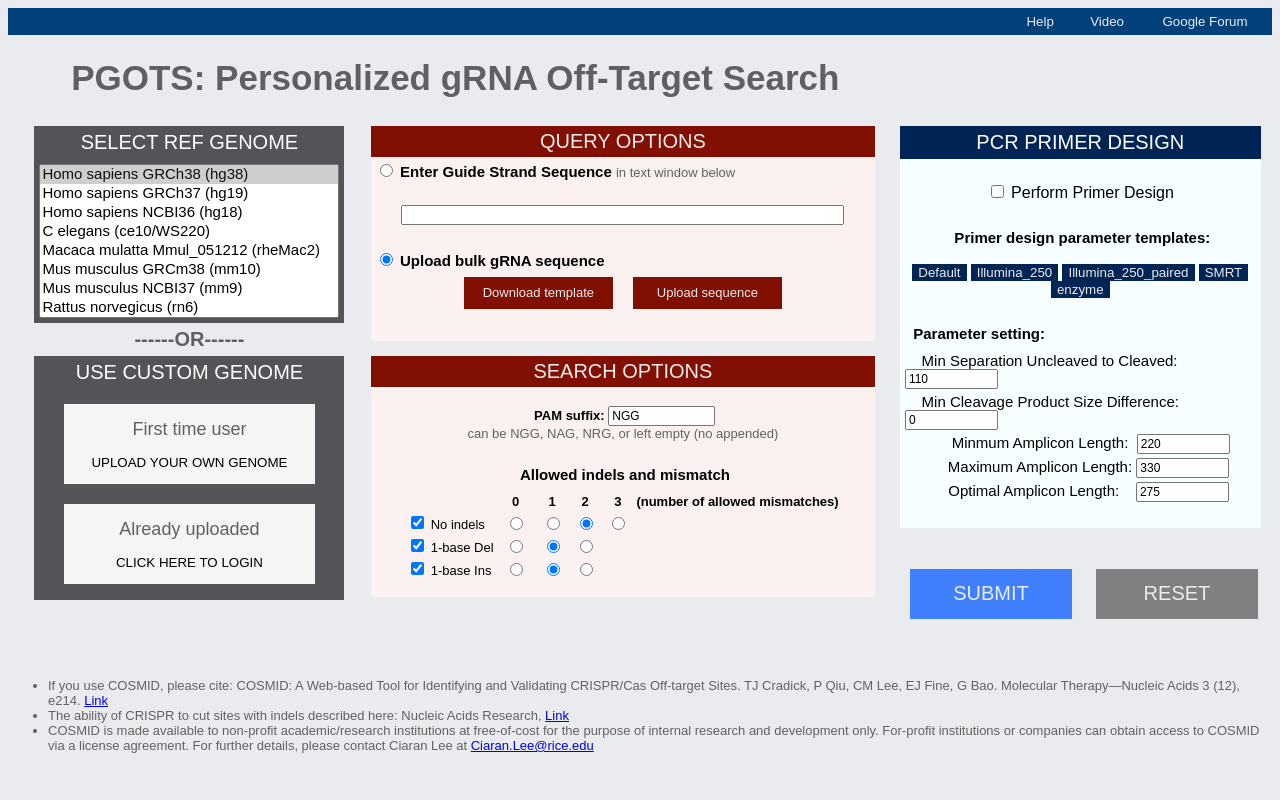
After one commit to pdpdpd/DjangoCos2019, a Django app: template templates/Mainpage_06182019.html in a window 1280 px wide. The commit adds this page. Run offline with Django 3.2, Linux system fonts and the light colour scheme; the template is opened without the code that fills it, so the values that code supplies are empty.

Commit message:
Make cosmid main page visible

```diff
--- a/DjangoCos2019/settings.py
+++ b/DjangoCos2019/settings.py
@@ -37,7 +37,8 @@ INSTALLED_APPS = [
     'django.contrib.sessions',
     'django.contrib.messages',
     'django.contrib.staticfiles',
-    'message'
+    'message',
+    'cosmid'
 ]
 
 MIDDLEWARE = [
@@ -80,7 +81,7 @@ DATABASES = {
         'NAME': "testDjango",
         'USER': "postgres",
         'PASSWORD': "",
-        'HOST':""
+        'HOST': ""
     }
 }
 
--- a/DjangoCos2019/urls.py
+++ b/DjangoCos2019/urls.py
@@ -16,8 +16,10 @@ Including another URLconf
 from django.contrib import admin
 from django.urls import path
 from message.views import getform
+from cosmid.views import getmain
 
 urlpatterns = [
     path('admin/', admin.site.urls),
-    path('msg/', getform)
+    path('msg/', getform),
+    path('mp/', getmain)
 ]
--- /dev/null
+++ b/templates/Mainpage_06182019.html
@@ -0,0 +1,405 @@
+<title>Personalized Off-target Detection!</title>
+<style type="text/css">
+body {font-family: Arial;background-color: e9ebee;}
+h1{padding-left: 5%;}
+</style>
+</head>
+
+<body>
+
+<table width=100% border=0 cellpadding=0 cellspacing=5 bgcolor="#00417b" >
+<tr>
+<td width=80% valign=top align=right>
+</td>
+<td width=5% valign=top align=center>
+<!-- <a href="../../cgi-bin/crispr/COSMID_Output_Help_File.pdf" target="_blank">Help</a> -->
+   <button onclick="javascript:window.location.href='COSMID_Output_Help_File.pdf';"style="border:none;background-color:#00417b;color:e9ebee" >Help</button>
+
+</td>
+<td width=5% valign=top align=center>
+
+<button onclick="javascript:window.location.href='https://www.youtube.com/channel/UCzATmdmnmEPgrmzxjwnhMzQ';"style="border:none;background-color:#00417b;color:e9ebee" >Video</button>
+
+</td>
+<td width=10% valign=top align=center>
+
+<button onclick="javascript:window.location.href='https://groups.google.com/forum/#!forum/cosmid_group';"style="border:none;background-color:#00417b;color:e9ebee" >Google Forum</button>
+
+</td>
+</tr>
+</table>
+
+
+<h1 padding-left: 20%; style='font-size: 35px'><font color="#605f64"><b>PGOTS: Personalized gRNA Off-Target Search</b></font></h1>
+
+<form action="/mp/"  enctype='multipart/form-data' method=get name = 'myform'>
+
+
+
+<table width=100% border=0 cellpadding=0 cellspacing=4>
+<tr>
+
+
+<!-- ref genome -->
+
+
+
+
+<td width=20% valign=top >
+
+<table align=center border=0 cellpadding=5 cellspacing=0>
+<tr>
+<td  valign=top width="100%" bgcolor="#545358" style='font-size: 20px; color: #ffffff'><center>SELECT REF GENOME</center></font>
+</td>
+</tr>
+
+<tr>
+<td align=center width=100% bgcolor="#545358" style='font-size: 20px;'>
+
+
+
+<select name="target_database" size="8" style="font-size : 15px; width: 300px" onclick = 'document.getElementById("dna").checked = "checked"'>
+<option selected value="hg38">Homo sapiens GRCh38 (hg38)</option>
+<option value="hg19">Homo sapiens GRCh37 (hg19)</option>
+<option value="hg18">Homo sapiens NCBI36 (hg18)</option>
+<option value="ce10">C elegans (ce10/WS220)</option>
+<option value="rheMac2">Macaca mulatta Mmul_051212 (rheMac2)</option>
+<option value="mm10">Mus musculus GRCm38 (mm10)</option>
+<option value="mm9">Mus musculus NCBI37 (mm9)</option>
+<option value="rn6">Rattus norvegicus (rn6)</option>
+<option value="HG00110_hap1">HG00110_hap1</option>
+<option value="HG00110_hap2">HG00110_hap2</option>
+
+<!--
+<option value="rn5_idx">Rattus norvegicus NCBI5 (rn5)</option>
+<option value="rn4_idx">Rattus norvegicus NCBI3 (rn4)</option>
+-->
+</select>
+<br>
+<tr>
+<td  valign=top width="100%" bgcolor="#e9ebee" style='font-size: 20px; color: #605f64'><center><b>------OR------</b></center></font>
+</td>
+</tr>
+
+
+<tr>
+<td  valign=top width="100%" bgcolor="#545358" style='font-size: 20px; color: #ffffff'><center>USE CUSTOM GENOME</center></font>
+</td>
+</tr>
+
+
+<!-- custom genome -->
+
+
+<tr>
+<td align=center width=90% bgcolor="#545358" style='font-size: 20px; padding: 5%;'>
+
+<p>
+
+<button type="button"style="width:90%;height:80px;border:none;background-color:#F5F5F5" ><font color="#605f64" size=4px>
+First time user<br></font><br>UPLOAD YOUR OWN GENOME</button>
+
+</p>
+<p>
+
+</p>
+
+
+<p>
+
+<button type="button"style="width:90%;height:80px;border:none;background-color:#F5F5F5" ><font color="#605f64" size=4px>
+Already uploaded<br></font><br>CLICK HERE TO LOGIN</button>
+</p>
+
+</td>
+</tr>
+</table>
+
+
+<!-- seq -->
+
+
+<td width=33% valign=top align=center>
+<table align=left width=96% border=0 cellpadding=4 cellspacing=0>
+<tr>
+<td align=center width="100%" bgcolor="#821002" style='font-size: 20px; color: #e9ebee'>QUERY OPTIONS</font>
+</td>
+</tr>
+
+
+
+<tr>
+<td valign=top bgcolor="#Faf1f0" style='font-size: 15px'>
+<div style='font-size: 15px; color: #000000'>
+<input type="radio" name="tag_type" value="seq" checked id = 'seq'>
+<b>Enter Guide Strand Sequence</b> <span style='font-size: 13px; color: #626262'>in text window below</span>
+</div>
+</td>
+</tr>
+
+
+<tr>
+<td align=center width=100% bgcolor="#Faf1f0" style='font-size: 15px'>
+    <br>
+<input type="text" name="tag" value="" size="60" style='font-size: 12px' maxength="60" onfocus = 'document.getElementById("seq").checked = "checked"'>
+<br><br>
+
+
+</td>
+</tr>
+
+
+
+
+<tr>
+    <td valign=top bgcolor="#Faf1f0" style='font-size: 13px'>
+        <div style='font-size: 15px; color: #000000'>
+            <input type="radio" name="tag_type" value="upload_file" checked id = 'seq'>
+                <b>Upload bulk gRNA sequence</b> <span style='font-size: 13px; color: #626262'></span>
+        </div>
+
+    </td>
+</tr>
+
+
+<tr>
+    <td valign=top bgcolor="#Faf1f0" style='font-size: 13px;' >
+
+        <p align=center>
+
+        <button type="button" style="width:30%;height:32px;border:none;background-color:#821002" ><font color="#e9ebee" size=2px>
+            Download template</button>
+
+        &emsp;
+
+        <button type="button"  style="width:30%;height:32px;border:none;background-color:#821002;" ><font color="#e9ebee" size=2px>
+            Upload sequence</button>
+        </p>
+        &emsp;
+    </td>
+</tr>
+
+
+<!-- not defined yet -->
+<tr>
+<td valign=top width=100% bgcolor="#e9ebee" style='font-size: 10px'>
+<div style='font-size: 7px; color: #000000'>
+
+    <br>
+</div>
+</td>
+</tr>
+
+<tr>
+<td align=center width="100%" bgcolor="#821002" style='font-size: 20px; color: #e9ebee'>SEARCH OPTIONS</font>
+</td>
+</tr>
+
+<tr>
+<td valign=top align=center width=90% bgcolor="#Faf1f0" style='font-size: 13px'>
+<br> <b>&nbsp;PAM suffix: </b>
+<input type="text" name="tag_suffix" value="NGG" size="12" style='font-size: 12px' maxlength="10">
+<!--
+<select name="tag_suffix" class="drop_down">
+<option value="">NONE</option>
+<option selected value="NGG">NGG</option>
+<option value="NAG">NAG</option>
+<option value="NRG">NRG</option>
+</select>
+-->
+<br>
+<span style='font-size: 13px; color: #626262'>can be NGG, NAG, NRG, or left empty (no appended)</span>
+</td>
+</tr>
+
+<tr>
+<td valign=top bgcolor="#Faf1f0" style='font-size: 15px'>
+<br>
+<div style='font-size: 15px; color: #000000' align=center> &nbsp;<b>Allowed indels and mismatch </b> <span style='font-size: 13px; color: #626262'></div>
+</td>
+</tr>
+
+<tr>
+<td valign=top bgcolor="#Faf1f0" style='font-size: 15px'>
+<table class="matrix" border="0" style='font-size: 13px' align=center>
+<tr>
+<th>&nbsp;</th>
+<th>&nbsp;&nbsp;&nbsp;&nbsp;0&nbsp;&nbsp;&nbsp;&nbsp;</th>
+<th>&nbsp;&nbsp;&nbsp;1&nbsp;&nbsp;&nbsp;</th>
+<th>&nbsp;&nbsp;&nbsp;2&nbsp;&nbsp;&nbsp;</th>
+<th>&nbsp;&nbsp;&nbsp;3&nbsp;&nbsp;&nbsp;</th>
+<!-- <th>&nbsp;&nbsp;&nbsp;4&nbsp;&nbsp;&nbsp;</th> -->
+<th style='font-size: 13px'> (number of allowed mismatches)</th>
+</tr>
+
+<tr>
+<td><input type="checkbox" name="CheckBox_no_indel" class="multiple_choice" checked > No indels</td>
+<th><input type="radio" name="mismatch_no_indel" class="multiple_choice" value="0" ></th>
+<th><input type="radio" name="mismatch_no_indel" class="multiple_choice" value="1" ></th>
+<th><input type="radio" name="mismatch_no_indel" class="multiple_choice" value="2" checked></th>
+<th><input type="radio" name="mismatch_no_indel" class="multiple_choice" value="3" ></th>
+<!-- <th><input type="radio" name="mismatch_no_indel" class="multiple_choice" value="4" ></th> -->
+</tr>
+<tr>
+<td><input type="checkbox" name="CheckBox_1_del" class="multiple_choice" checked> 1-base Del</td>
+<th><input type="radio" name="mismatch_1_del" class="multiple_choice" value="0" ></th>
+<th><input type="radio" name="mismatch_1_del" class="multiple_choice" value="1" checked></th>
+<th><input type="radio" name="mismatch_1_del" class="multiple_choice" value="2" ></th>
+<!-- <th><input type="radio" name="mismatch_1_del" class="multiple_choice" value="3" ></th>  -->
+<!-- <th><input type="radio" name="mismatch_1_del" class="multiple_choice" value="4" ></th>  -->
+</tr>
+<tr>
+<td><input type="checkbox" name="CheckBox_1_ins" class="multiple_choice" checked> 1-base Ins</td>
+<th><input type="radio" name="mismatch_1_ins" class="multiple_choice" value="0" ></th>
+<th><input type="radio" name="mismatch_1_ins" class="multiple_choice" value="1" checked></th>
+<th><input type="radio" name="mismatch_1_ins" class="multiple_choice" value="2" ></th>
+<!-- <th><input type="radio" name="mismatch_1_ins" class="multiple_choice" value="3" ></th> -->
+<!-- <th><input type="radio" name="mismatch_1_ins" class="multiple_choice" value="4" ></th> -->
+</tr>
+
+<!-- the purpose of the following block is just for cosmatic, making the background longer/lower than the text box -->
+<tr>
+<td></td>
+<th></th>
+<th></th>
+<th></th>
+</tr>
+<tr>
+<td></td>
+<th></th>
+<th></th>
+<th></th>
+</tr>
+<tr>
+<td></td>
+<th></th>
+<th></th>
+<th></th>
+</tr>
+<!-- the purpose of the above block is just cosmatic  -->
+</table>
+
+
+
+
+
+<!-- PCR  -->
+
+
+
+
+
+</td>
+</tr>
+</table>
+</td>
+
+<td valign=top rowspan=1 width=25%>
+
+<table width=98% border=0 cellpadding=5 cellspacing=0>
+<tr>
+<td align=center width="100%" bgcolor="#002453" style='font-size: 20px; color: #ffffff'>PCR PRIMER DESIGN</font>
+</td>
+</tr>
+
+<tr>
+<td valign=top align=center width=90% bgcolor="#f7feff" style='font-size: 16px'>
+<br>
+<input type="checkbox" name="primer_design" class="multiple_choice" > Perform Primer Design </td>
+</tr>
+
+
+<tr>
+<td valign=top align=center width=88% bgcolor="#f7feff" style='font-size:15px;'>
+<br> <b>&nbsp;Primer design parameter templates: </b>
+<br>
+<br>
+<input type="button" style="border:none;background-color:#002453;color:e9ebee" value="Default" onclick="minSeparationUncleavedToCleaved.value=110;minCleavageProductSizeDifference.value=0;minAmpliconLength.value=220;maxAmpliconLength.value=330;optimalAmpliconLength.value=275;primer_design.checked=true;">
+
+
+<input type="button" style="border:none;background-color:#002453;color:e9ebee" value="Illumina_250" onclick="minSeparationUncleavedToCleaved.value=62;minCleavageProductSizeDifference.value=0;minAmpliconLength.value=125;maxAmpliconLength.value=175;optimalAmpliconLength.value=160;primer_design.checked=true;">
+<input type="button" style="border:none;background-color:#002453;color:e9ebee" value="Illumina_250_paired" onclick="minSeparationUncleavedToCleaved.value=120;minCleavageProductSizeDifference.value=0;minAmpliconLength.value=250;maxAmpliconLength.value=350;optimalAmpliconLength.value=300;primer_design.checked=true;">
+<input type="button" style="border:none;background-color:#002453;color:e9ebee" value="SMRT" onclick="minSeparationUncleavedToCleaved.value=135;minCleavageProductSizeDifference.value=0;minAmpliconLength.value=250;maxAmpliconLength.value=600;optimalAmpliconLength.value=280;primer_design.checked=true;">
+<input type="button" style="border:none;background-color:#002453;color:e9ebee" value="enzyme" onclick="minSeparationUncleavedToCleaved.value=150;minCleavageProductSizeDifference.value=125;minAmpliconLength.value=250;maxAmpliconLength.value=1000;optimalAmpliconLength.value=450;primer_design.checked=true;">
+</td>
+</tr>
+
+<tr>
+<td valign=top bgcolor="#f7feff" style='font-size: 15px'>
+<br>
+<div style='font-size: 15px; color: #000000'> &nbsp;&nbsp;<b>Parameter setting: </b> <span style='font-size: 13px; color: #626262'></div>
+</td>
+</tr>
+
+<tr>
+<td valign=top bgcolor="#f7feff" style='font-size: 15px'>
+
+<div style='font-size: 15px; color: #000000'>  &nbsp; &nbsp; Min Separation Uncleaved to Cleaved:
+<input type="text" name="minSeparationUncleavedToCleaved" id="minSeparationUncleavedToCleaved" value="110" size="10" style='font-size: 12px' maxength="60">
+</div>
+
+<div style='font-size: 3px; color: #000000'> &nbsp;&nbsp;<span style='font-size: 13px; color: #626262'></div>
+
+<div style='font-size: 15px; color: #000000'>  &nbsp; &nbsp; Min Cleavage Product Size Difference:
+<input type="text" name="minCleavageProductSizeDifference" id="minCleavageProductSizeDifference" value="0" size="10" style='font-size: 12px' maxength="60">
+</div>
+
+<div style='font-size: 3px; color: #000000'> &nbsp;&nbsp;<span style='font-size: 13px; color: #626262'></div>
+
+<div style='font-size: 15px; color: #000000' align=center>  &nbsp; &nbsp;&nbsp; Minmum Amplicon Length:&nbsp;
+<input type="text" name="minAmpliconLength" id="minAmpliconLength" value="220" size="10" style='font-size: 12px' maxength="60">
+</div>
+
+<div style='font-size: 3px; color: #000000'> &nbsp;&nbsp;<span style='font-size: 13px; color: #626262'></div>
+
+<div style='font-size: 15px; color: #000000' align=center>  &nbsp; &nbsp; Maximum Amplicon Length:
+<input type="text" name="maxAmpliconLength" id="maxAmpliconLength" value="330" size="10" style='font-size: 12px' maxength="60">
+</div>
+</div>
+
+<div style='font-size: 3px; color: #000000'> &nbsp;&nbsp;<span style='font-size: 13px; color: #626262'></div>
+
+<div style='font-size: 15px; color: #000000' align=center>  &nbsp; &nbsp; Optimal Amplicon Length:&nbsp; &nbsp;
+<input type="text" name="optimalAmpliconLength" id="optimalAmpliconLength" value="275" size="10" style='font-size: 12px' maxength="60">
+</div>
+
+
+<div style='font-size: 3px; color: #000000'> &nbsp;&nbsp;<span style='font-size: 13px; color: #626262'></div>
+<div style='font-size: 15px; color: #000000'>  &nbsp; &nbsp;
+</div>
+</td>
+</tr>
+
+</table>
+
+
+<table width=100% border=0 cellpadding=5 cellspacing=0>
+<tr>
+<td align=center>
+<br>
+<br>
+<BUTTON TYPE="submit" style="font-size: 20px;width:45%;height:50px;border:none;background-color:#4080ff;color:e9ebee" >SUBMIT</BUTTON>
+
+        &emsp;
+
+<BUTTON TYPE="reset" style="font-size: 20px;width:45%;height:50px;border:none;background-color:#7f8081;color:e9ebee" >RESET</BUTTON>
+</tr>
+
+</table>
+
+</td>
+
+</tr>
+</table>
+</form>
+<br>
+<ul>
+<li style='font-size: 13px; color: #626262'>If you use COSMID, please cite:  COSMID: A Web-based Tool for Identifying and Validating CRISPR/Cas Off-target Sites.  TJ Cradick, P Qiu, CM Lee, EJ Fine, G Bao.  Molecular Therapy—Nucleic Acids 3 (12), e214. <a href="http://www.nature.com/mtna/journal/v3/n12/abs/mtna201464a.html" target="_blank">Link</a></li>
+<li style='font-size: 13px; color: #626262'>The ability of CRISPR to cut sites with indels described here: Nucleic Acids Research, <a href="http://nar.oxfordjournals.org/content/early/2014/05/16/nar.gku402.short" target="_blank">Link</a></li>
+<li style='font-size: 13px; color: #626262'>COSMID is made available to non-profit academic/research institutions at free-of-cost for the purpose of internal research and development only. For-profit institutions or companies can obtain access to COSMID via a license agreement. For further details, please contact Ciaran Lee at <a href="mailto:Ciaran.Lee@rice.edu">Ciaran.Lee@rice.edu</a></li>
+</ul>
+
+
+
+</body>
+</html>
```
Also changed, not shown: static/css/style.css (+12 -0 lines), cosmid/migrations/__init__.py (added), 1 other file.
